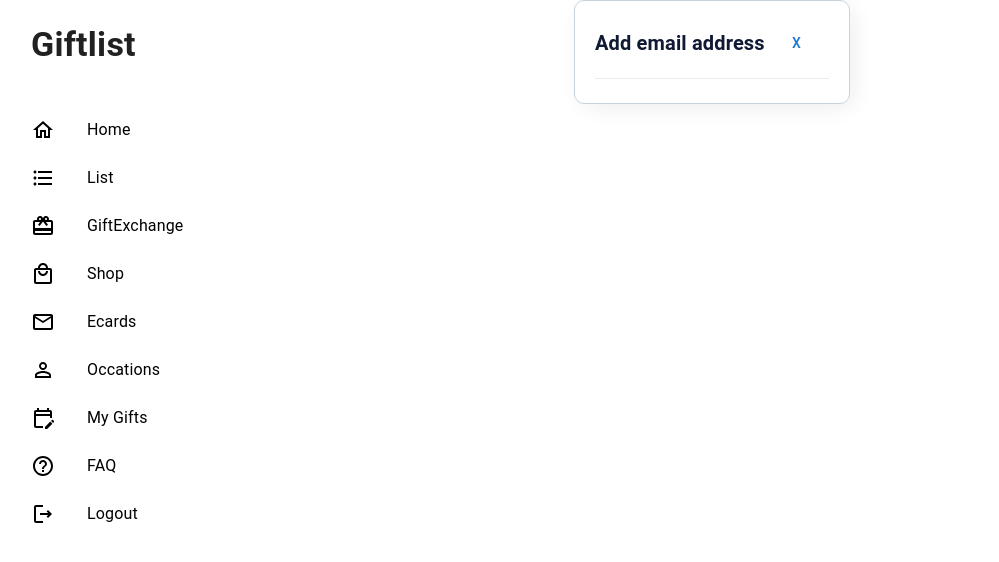
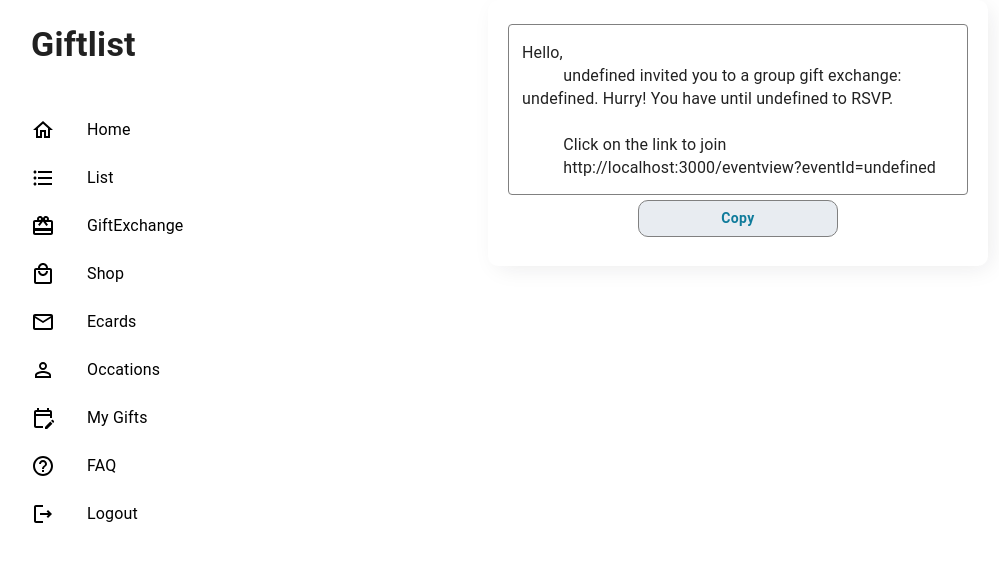
Before and after one commit to FatimaMary/giftlist, a React (Create React App) app in the folder client/: page /invite in a window 1280 px wide. Shown: the top 562 px of the page, without its empty margins (17-1016 px from the left). Built offline with nearby package versions, Linux system fonts and the light colour scheme; the HTML template or start-up script is replaced by a standard one.

Commit message:
Update invite.jsx

```diff
--- a/client/src/scenes/success/invite.jsx
+++ b/client/src/scenes/success/invite.jsx
@@ -4,61 +4,30 @@ import {
     Typography,
     Button
 } from '@mui/material';
+import CopyInvitation from '../copyinvitation';
 
 function Invite() {
   return <Box
     sx={{
-        margin: '0 361px',
+        margin: '0 auto',
         display: 'flex',
+        // width: '800px',
+
     }}
   >
     <Box
         sx={{
             background: '#fff',
-            border: '1px solid #cad3dd',
             boxShadow: '5px 5px 25px -5px rgba(32, 32, 36, .1)',
             borderRadius: '10px',
             padding: '24px 20px',
             display: 'flex',
             flexDirection: 'column',
-            width: '100%',
+            width: '500px',
+            justifyContent: 'center',
         }}
     >
-        <Box
-            sx={{
-                padding:'0 0 16px',
-                borderBottom: '1px solid #e8ecf1',
-                flexWrap: 'wrap',
-                display: 'flex',
-                flexShrink: 0,
-                alignItems: 'center',
-                justifyContent: 'space-between'
-            }}
-        >
-            <Typography
-                variant='h4'
-                sx={{
-                    fontWeight: 600,
-                    fontSize: '20px',
-                    lineHeight: '24px',
-                    color: '#101a34',
-                    display: 'flex',
-                    alignItems: 'center',
-                    flexWrap: 'wrap',
-                }}
-            >Add email address</Typography>
-            <Button
-                sx={{
-                    boxSizing: 'border-box',
-                    display: 'inline-block',
-                    overflow: 'hidden',
-                    width: 'initial',
-                    height: 'initial',
-                    opacity: 1,
-                    maxWidth: '100%',
-                }}
-            >X</Button>
-        </Box>
+            <CopyInvitation />
         <Box></Box>
     </Box>
   </Box>
```
